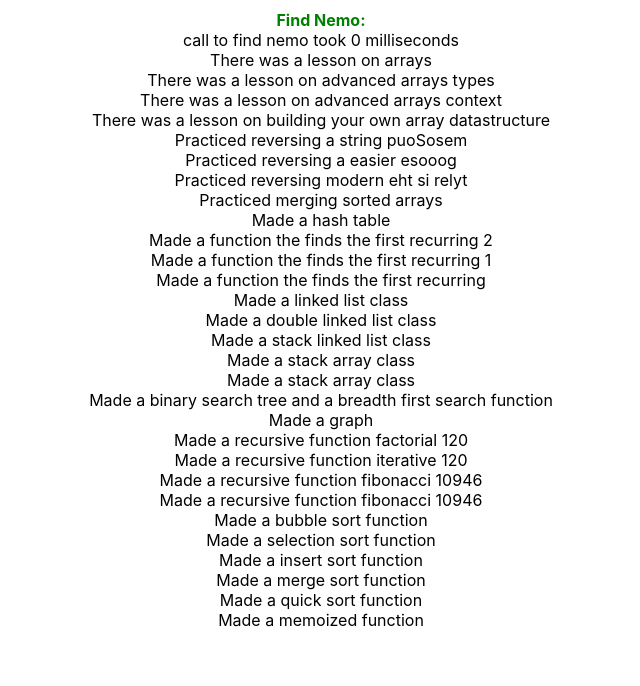
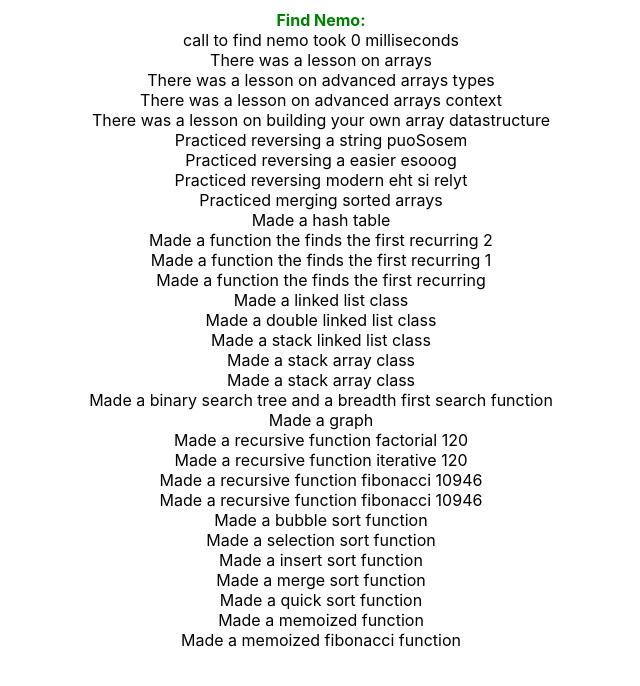
Before and after one commit to tylerg509/DataStructuresAlgorithms, a React (Create React App) app: page / in a window 1280 px wide. Shown: the top 686 px of the page, without its empty margins (319-959 px from the left). Built offline with nearby package versions, Linux system fonts and the light colour scheme.

Commit message:
Add memoized fibonacci

```diff
--- a/src/App.js
+++ b/src/App.js
@@ -18,12 +18,13 @@
 import { mygraph } from './Graphs/Graph';
 import { findFactorialRecursive, findFactorialIterative } from './Recursion/RecursionFactorial';
 import { fibonacciIterative, fibonacciRecursive } from './Recursion/RecursionFibonacci';
-import { bubbleSort, numbersForSort, runBubbleSort } from './Sorting/BubbleSort';
+import { numbersForSort, runBubbleSort } from './Sorting/BubbleSort';
 import { runSelectionSort } from './Sorting/SelectionSort';
 import { runInsertionSort } from './Sorting/InsertSort';
 import { runMergeSort } from './Sorting/MergeSort'
 import { runQuickSort } from './Sorting/QuickSort';
 import { runMemoizedAdd80 } from './DynamicProgramming/Memoization';
+import { runFibonacciMemo } from './DynamicProgramming/MemoFibonacci'
 
 function App() {
     return (
@@ -59,7 +60,7 @@
             <div>Made a merge sort function {runMergeSort(numbersForSort)}</div>
             <div>Made a quick sort function {runQuickSort(numbersForSort)}</div>
             <div>Made a memoized function {runMemoizedAdd80(5)}</div>
-
+            <div>Made a memoized fibonacci function {runFibonacciMemo()}</div>
         </div>
     );
 }
--- /dev/null
+++ b/src/DynamicProgramming/MemoFibonacci.js
@@ -0,0 +1,7 @@
+import {memoFibonacciRecursive} from '../Recursion/RecursionFibonacci'
+
+export const runFibonacciMemo = () => {
+    const fibonacciFunction = memoFibonacciRecursive()
+    console.log('memo fibonacci')
+    console.log(fibonacciFunction(10))
+}
--- a/src/Recursion/RecursionFibonacci.js
+++ b/src/Recursion/RecursionFibonacci.js
@@ -33,3 +33,25 @@
 
     return fibonacciRecursive(n - 1) + fibonacciRecursive(n - 2);
 };
+
+
+// 0(n) but increases space complexity
+export const memoFibonacciRecursive = (n) => {
+    let cache = {};
+
+    const fib = (n) => {
+        if (n in cache) {
+            return cache[n]
+        } else {
+            if (n < 2) {
+                return n;
+            } else {
+                cache[n] = fib(n - 1) + fib(n - 2)
+                return cache[n]
+            }
+        }
+    }
+
+    return fib;
+
+};
```
